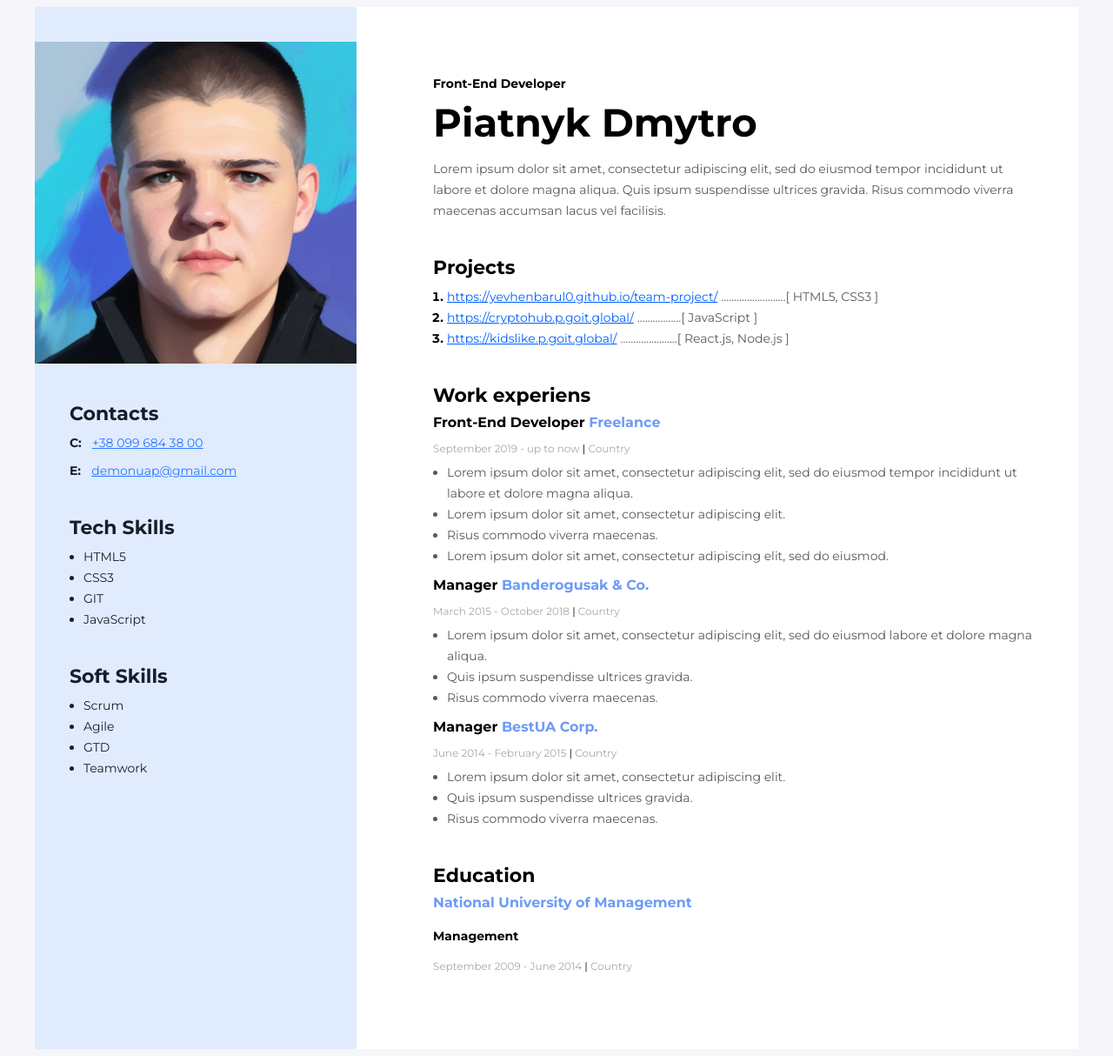
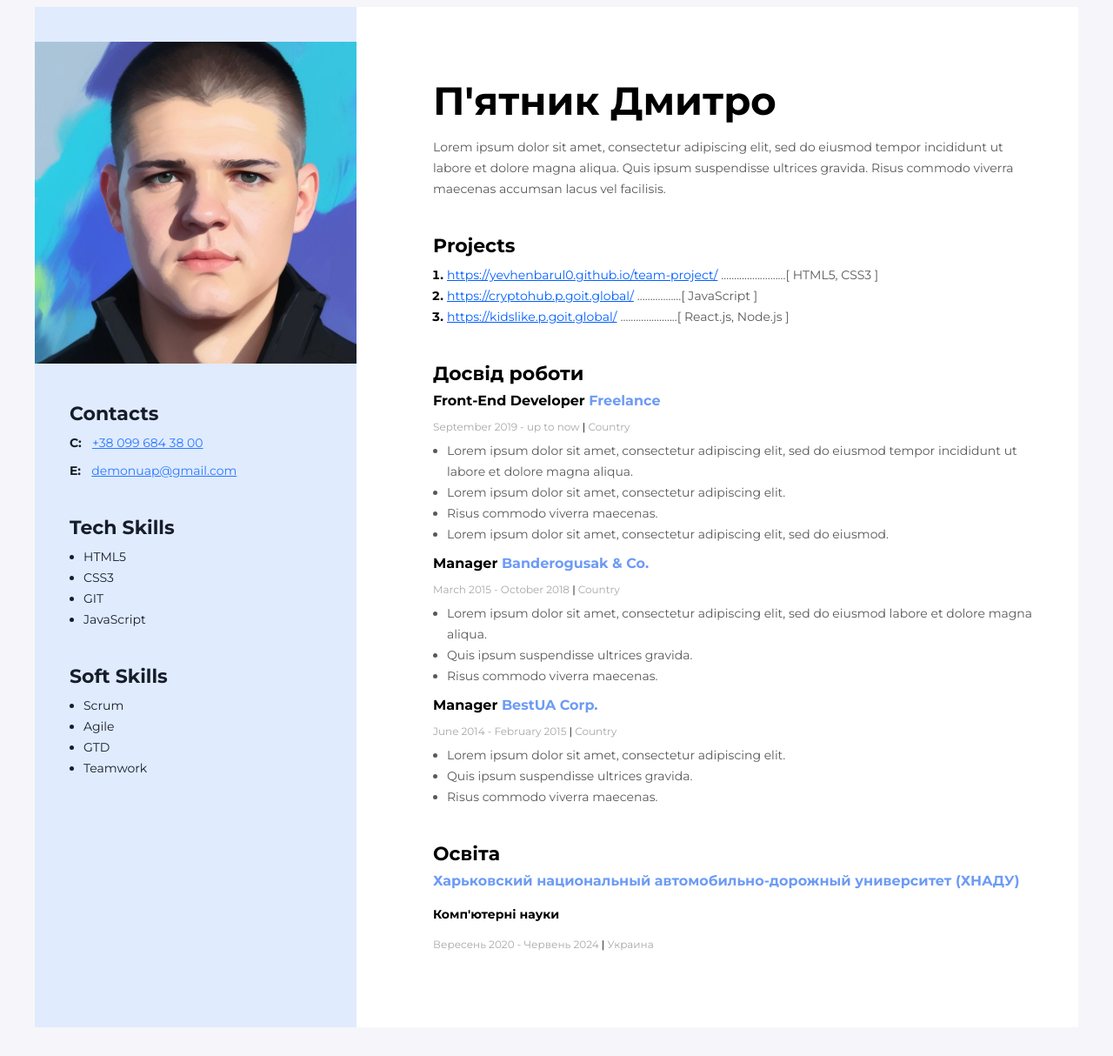
Before and after one commit to STARkI2348/resume, a plain HTML site: page index.html in a window 1280 px wide. Shown: the whole page at 87% size. After the commit the page ends 1189 px from the top, so only its background shows below. Drawn offline with Linux system fonts and the light colour scheme.

Commit message:
Update index.html

```diff
--- a/index.html
+++ b/index.html
@@ -19,8 +19,7 @@
       <div class="main-content">
         <!--My info-->
         <div class="my-info">
-          <h2 class="my-profession">Front-End Developer</h2>
-          <h1 class="my-name">Piatnyk Dmytro</h1>
+          <h1 class="my-name">П'ятник Дмитро</h1>
           <p class="my-descr">
             Lorem ipsum dolor sit amet, consectetur adipiscing elit, sed do
             eiusmod tempor incididunt ut labore et dolore magna aliqua. Quis
@@ -68,7 +67,7 @@
         </div>
         <!--Work experiens-->
         <div class="work-experiens-container">
-          <h3 class="work-experiens-title">Work experiens</h3>
+          <h3 class="work-experiens-title">Досвід роботи</h3>
           <!--Company 1-->
           <div class="company-container">
             <h4 class="company-title">
@@ -133,11 +132,11 @@
         </div>
         <!--Education-->
         <div>
-          <h3 class="education-container-title">Education</h3>
-          <h4 class="education-title">National University of Management</h4>
-          <h4 class="education-name">Management</h4>
+          <h3 class="education-container-title">Освіта</h3>
+          <h4 class="education-title">Харьковский национальный автомобильно-дорожный университет (ХНАДУ)</h4>
+          <h4 class="education-name">Комп'ютерні науки</h4>
           <p class="period">
-            September 2009 - June 2014 <span class="separatot">|</span> Country
+            Вересень 2020 - Червень 2024 <span class="separatot">|</span> Украина
           </p>
         </div>
       </div>
```
